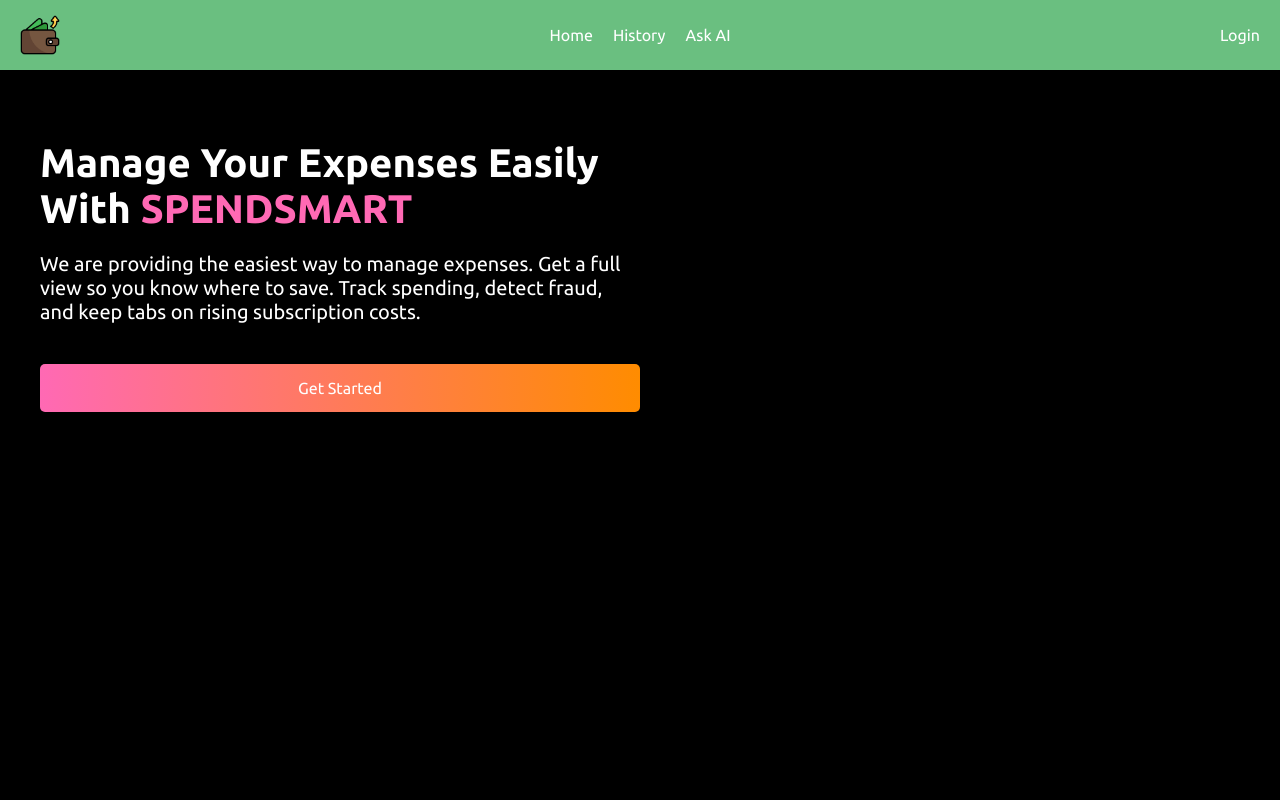
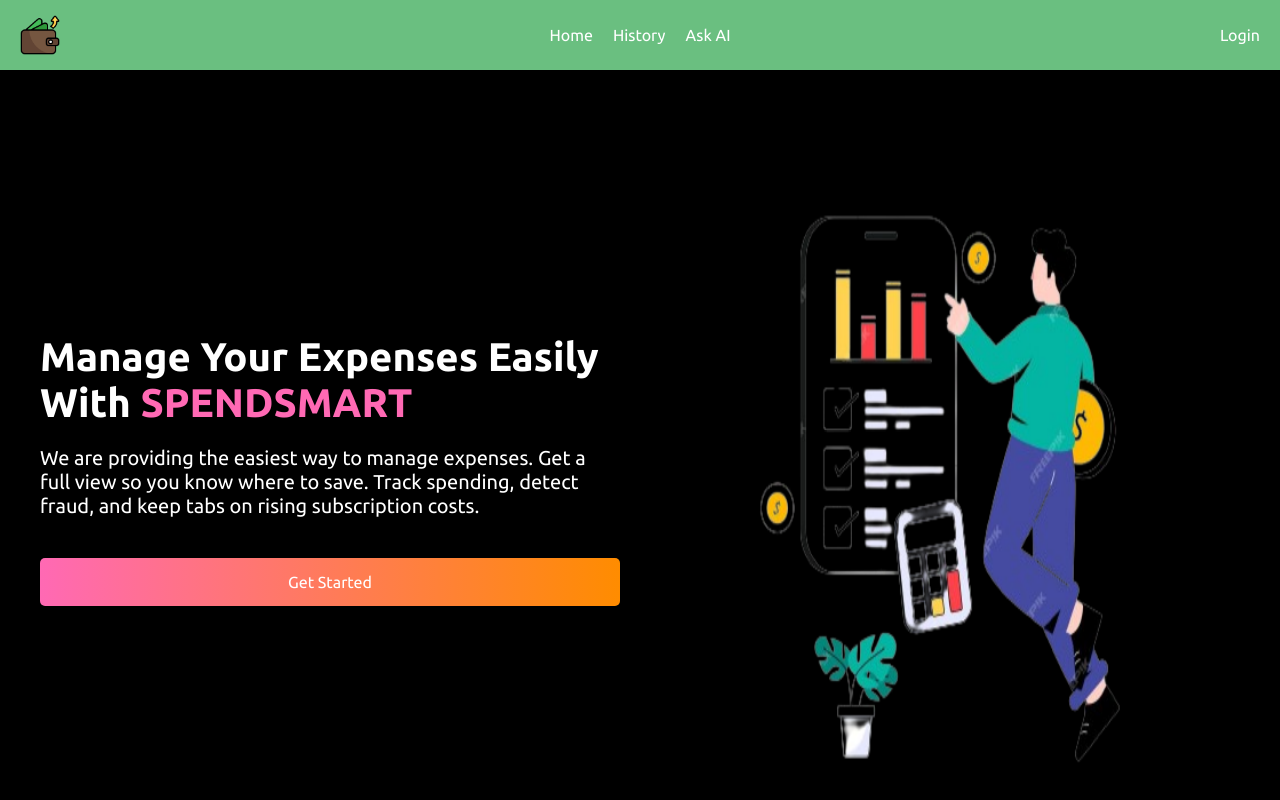
Before and after one commit to Pritam-Raj/ExpenseTracker, a React (Vite) app: page / in a window 1280 px wide. Built offline with nearby package versions, Linux system fonts and the light colour scheme.

Commit message:
imageaddedtohome

```diff
--- a/src/pages/Home.css
+++ b/src/pages/Home.css
@@ -68,7 +68,22 @@
     justify-content: center;
     align-items: center;
     width: 100%;
-    max-width: 800px;
+    max-width: 700px;
+    animation: float 6s ease-in-out infinite;
+  }
+
+  .hero {
+    height: 700px;
+    width: 700px;
+  }
+
+  @keyframes float {
+    0%, 100% {
+      transform: translateY(0);
+    }
+    50% {
+      transform: translateY(-20px);
+    }
   }
 
   .trusted-by-section {
--- a/src/pages/Home.jsx
+++ b/src/pages/Home.jsx
@@ -1,5 +1,6 @@
 import React from 'react';
 import './Home.css';
+import heroimg from '../assets/heroimg2new.png';
 
 const Home = () => {
   return (
@@ -11,7 +12,7 @@
           <button className="get-started-btn">Get Started</button>
         </div>
         <div className="hero-image">
-          {/* Add your hero images or illustrations here */}
+          <img className="hero" src={heroimg} alt="Hero" />
         </div>
       </div>
     </div>
```
Also changed, not shown: src/assets/heroimg.avif (added), src/assets/heroimg2new.png (added).
